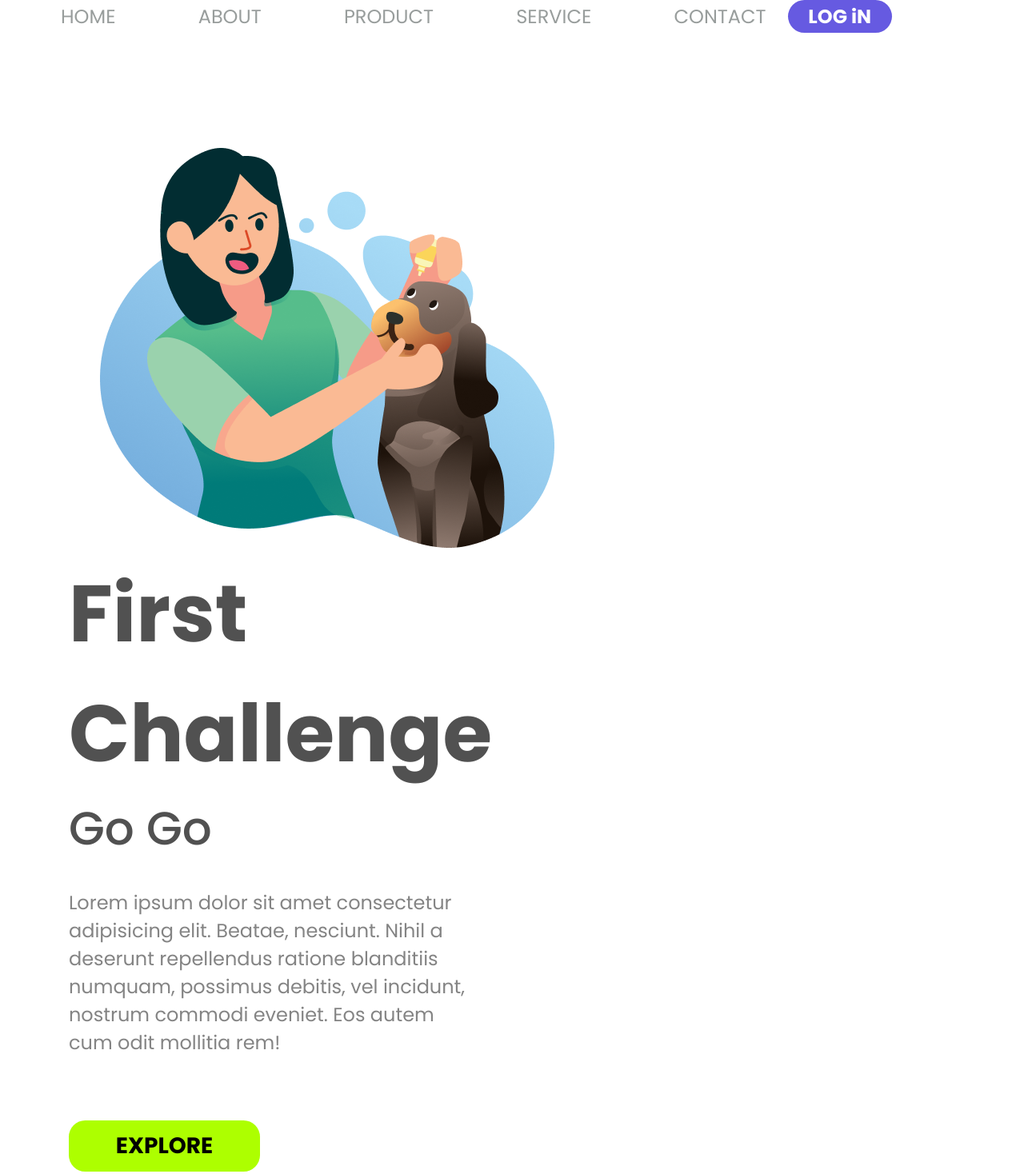
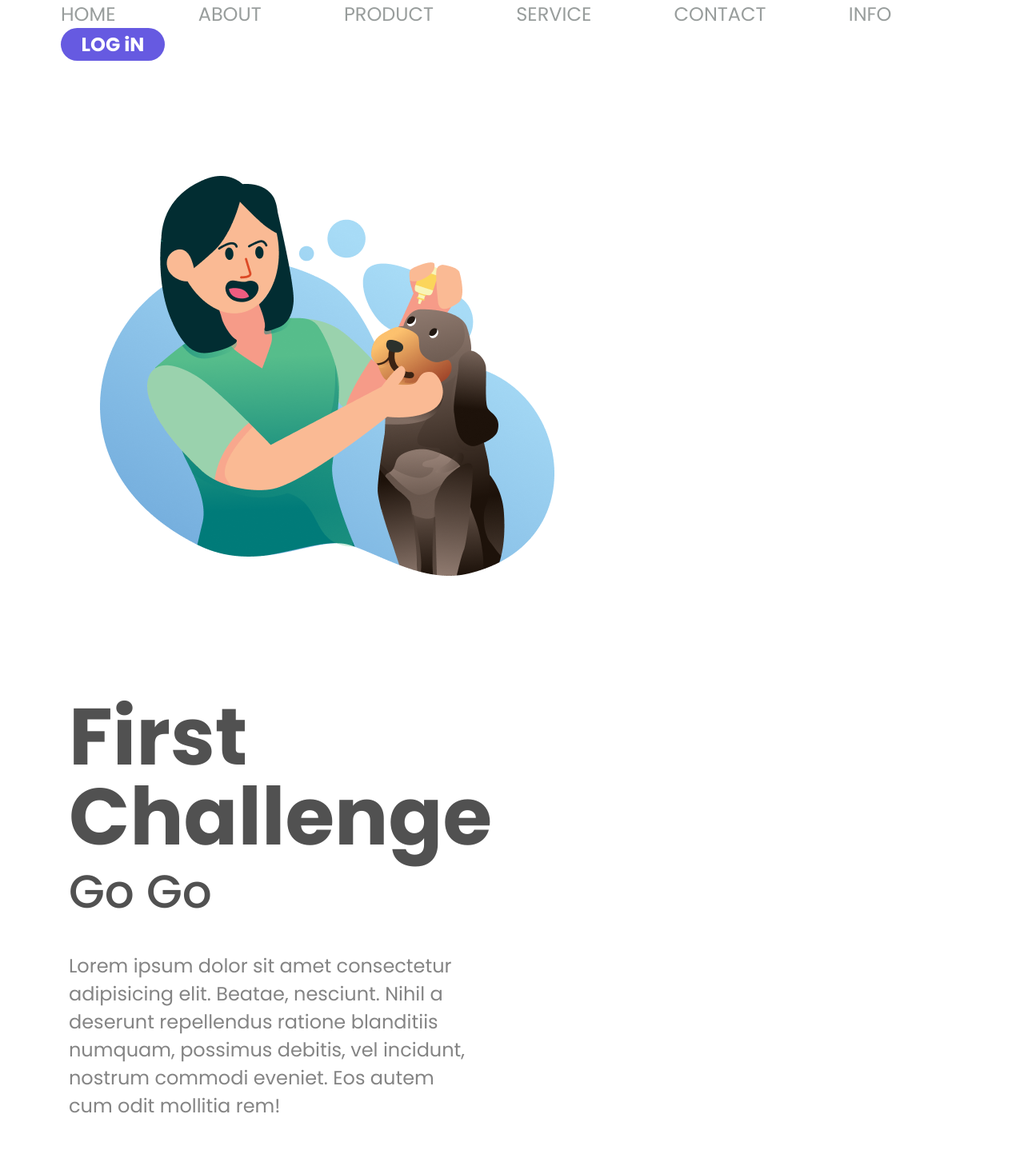
Before and after one commit to srklux/my-first-project, a plain HTML site: page index.html in a window 1280 px wide. Shown: the top 1468 px of the page at 80% size. Drawn offline with Linux system fonts and the light colour scheme.

Commit message:
add nova funsão

```diff
--- a/index.html
+++ b/index.html
@@ -21,6 +21,8 @@
             <a class="link-nav">PRODUCT</a>
             <a class="link-nav">SERVICE</a>
             <a class="link-nav">CONTACT</a>
+            <a class="link-nav">INFO</a>
+
             <button class="button-nav">LOG iN</button>
         </nav>
         <section class="conteiner-left">
--- a/styles.css
+++ b/styles.css
@@ -13,6 +13,7 @@
 .conteiner-rigth {
     display: inline-block;
     margin-left: 86px;
+    margin-top: 144px;
 
 }
 
@@ -33,11 +34,11 @@ p {
 }
 
 h1 {
-    width: 513px;
     font-size: 100px;
     font-weight: 900;
-    line-height: normal;
+    line-height: 100px;
     color: #515151;
+    width: 200px;
 }
 
 h2 {
@@ -69,6 +70,7 @@ h2 {
     line-height: normal;
     border: none;
     cursor: pointer;
+    margin-left: 76px;
 }
 .button-section {
 cursor: pointer;
```
